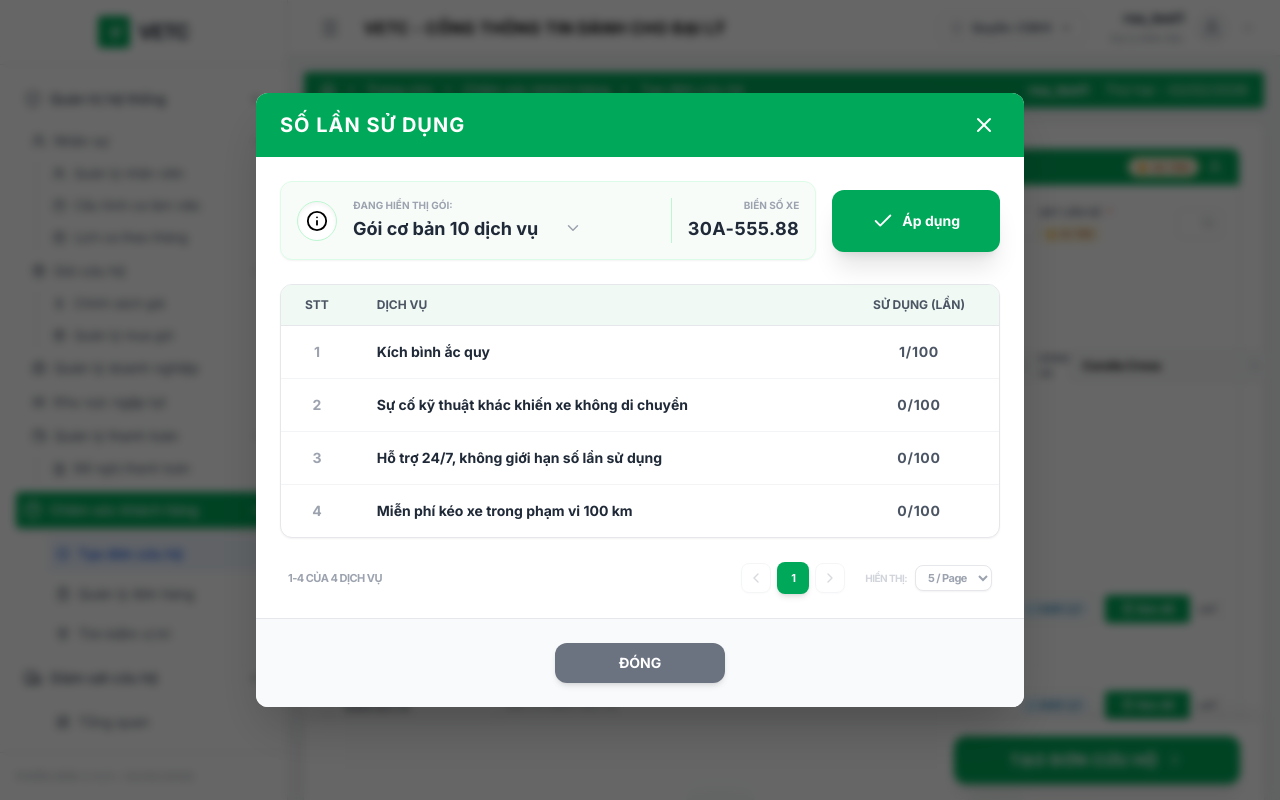
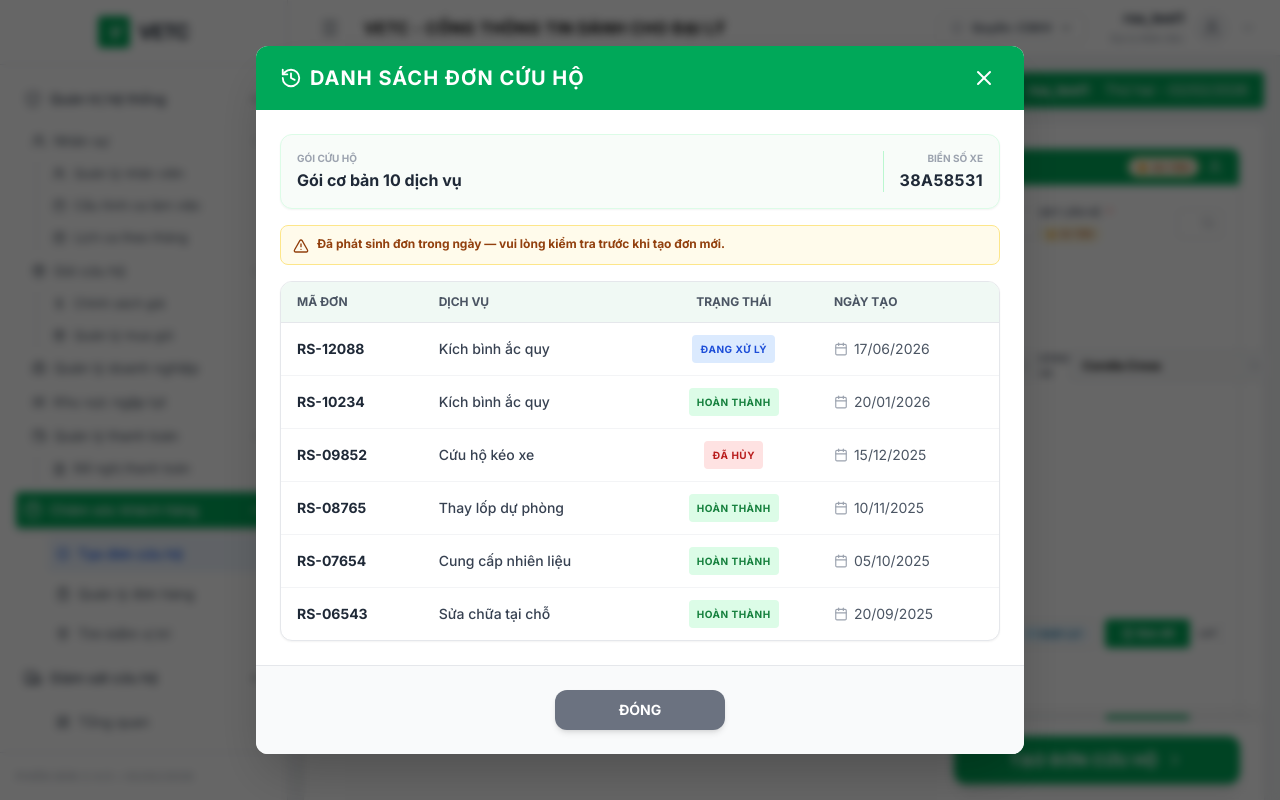
Before and after one commit to ducld-vetc/rsa-design, a React (Vite) app: page /#/create in a window 1280 px wide. Both pictures are taken after a click on the button "Chi tiết gói". Built offline with nearby package versions, Linux system fonts and the light colour scheme.

Commit message:
feat: add future schedule day validation and summarize future shift key usage functionality, enhance shift management with new utility functions and documentation updates

```diff
--- a/pages/CreateRescueOrder.tsx
+++ b/pages/CreateRescueOrder.tsx
@@ -16,7 +16,8 @@ import {
   Truck,
   User,
   UserCheck,
-  UserX
+  UserX,
+  AlertTriangle
 } from 'lucide-react';
 import {FormData, OrderHistory} from '../types';
 import ImageUploadSection from '../shared/ImageUploadSection';
@@ -24,7 +25,10 @@ import ServiceSelectionField from '../shared/ServiceSelectionField';
 import AISuggestionSection from '../shared/AISuggestionSection';
 import MapSelectionModal from '../shared/MapSelectionModal';
 import RescueHistoryModal from '../shared/RescueHistoryModal';
-import UsageHistoryModal from '../shared/UsageHistoryModal';
+import UsageHistoryModal, {
+  DEFAULT_PACKAGE_ORDERS,
+  hasOrderCreatedToday,
+} from '../shared/UsageHistoryModal';
 import DuplicateRescueWarningModal from '../shared/DuplicateRescueWarningModal';
 import PriorityCustomerBadge from '../shared/PriorityCustomerBadge';
 import { FloodWarningBadge } from '../shared/OrderAlertBadges';
@@ -41,15 +45,7 @@ interface CreateRescueOrderProps {
   role?: 'OSA' | 'CSKH' | 'STATION' | 'DRIVER';
 }
 
-const MOCK_HISTORY_DATA: OrderHistory[] = [
-  { id: 'RS-10234', date: '20/01/2026', service: 'Kích bình ắc quy', status: 'Completed' },
-  { id: 'RS-09852', date: '15/12/2025', service: 'Cứu hộ kéo xe', status: 'Cancelled' },
-  { id: 'RS-08765', date: '10/11/2025', service: 'Thay lốp dự phòng', status: 'Completed' },
-  { id: 'RS-07654', date: '05/10/2025', service: 'Cung cấp nhiên liệu', status: 'Completed' },
-  { id: 'RS-06543', date: '20/09/2025', service: 'Sửa chữa tại chỗ', status: 'Completed' },
-  { id: 'RS-05432', date: '15/08/2025', service: 'Cẩu xe từ vực', status: 'Completed' },
-  { id: 'RS-04321', date: '01/07/2025', service: 'Kích bình ắc quy', status: 'Cancelled' }
-];
+const MOCK_HISTORY_DATA: OrderHistory[] = DEFAULT_PACKAGE_ORDERS;
 
 const WORKSHOP_STATIONS = [
   'Carpla Service Thái Bình',
@@ -224,6 +220,15 @@ const CreateRescueOrder: React.FC<CreateRescueOrderProps> = ({ data, onNext, onU
 
   // Logic to slice history - Max 4 items on main screen
   const visibleHistory = currentHistory.slice(0, 4);
+
+  /** Đơn gắn gói để mở Chi tiết gói + cảnh báo trong ngày */
+  const packageOrders: OrderHistory[] =
+    currentHistory.length > 0
+      ? currentHistory
+      : data.customer.servicePackage !== 'Không có'
+        ? MOCK_HISTORY_DATA
+        : [];
+  const hasOrderToday = hasOrderCreatedToday(packageOrders);
 
   const SectionHeader = ({ title, number, icon, trailing }: { title: string, number: number, icon?: React.ReactNode, trailing?: React.ReactNode }) => (
       <div className="bg-vetc-green text-white px-4 py-2 rounded-t-lg font-bold text-sm flex items-center justify-between">
@@ -446,7 +451,8 @@ const CreateRescueOrder: React.FC<CreateRescueOrderProps> = ({ data, onNext, onU
                   </div>
                 </div>
                 {/* Package info */}
-                <div className="grid grid-cols-1 md:grid-cols-3 gap-x-12 gap-y-4 pb-4 border-b border-gray-100">
+                <div className="pb-4 border-b border-gray-100 space-y-2">
+                  <div className="grid grid-cols-1 md:grid-cols-3 gap-x-12 gap-y-4">
                     <div className="flex items-center">
                       <label className="w-40 text-[10px] font-bold text-gray-500 uppercase">Gói cứu hộ sử dụng</label>
                       <div className="flex-1 flex items-center space-x-2">
@@ -457,6 +463,13 @@ const CreateRescueOrder: React.FC<CreateRescueOrderProps> = ({ data, onNext, onU
                         <button onClick={() => setIsPackageModalOpen(true)} className="text-[10px] text-blue-600 font-bold underline whitespace-nowrap">Chi tiết gói</button>
                       </div>
                     </div>
+                  </div>
+                  {hasOrderToday && (
+                    <div className="flex items-center gap-1.5 text-amber-700 pl-0 md:pl-40">
+                      <AlertTriangle size={13} className="shrink-0" />
+                      <span className="text-[11px] font-bold">Đã phát sinh đơn trong ngày</span>
+                    </div>
+                  )}
                 </div>
                 {/* Location info */}
                 <div className="flex items-center space-x-2">
@@ -797,10 +810,7 @@ const CreateRescueOrder: React.FC<CreateRescueOrderProps> = ({ data, onNext, onU
         onClose={() => setIsPackageModalOpen(false)}
         currentPackage={data.customer.servicePackage}
         customerPlate={data.customer.plate}
-        onApply={(pkg) => {
-          onUpdateCustomer({ servicePackage: pkg });
-          setIsPackageModalOpen(false);
-        }}
+        orders={packageOrders}
       />
 
       {/* MODAL BẢN ĐỒ */}
--- a/pages/GuestOrderDetails.tsx
+++ b/pages/GuestOrderDetails.tsx
@@ -67,7 +67,10 @@ import CustomerFeeChangeWarningModal, {
 import GuaranteeRateChangeWarningModal from '../shared/GuaranteeRateChangeWarningModal';
 import UnpaidDepositRemainingWarningModal from '../shared/UnpaidDepositRemainingWarningModal';
 import ProviderPaymentConfirmDialog from '../shared/ProviderPaymentConfirmDialog';
-import UsageHistoryModal from '../shared/UsageHistoryModal';
+import UsageHistoryModal, {
+  DEFAULT_PACKAGE_ORDERS,
+  hasOrderCreatedToday,
+} from '../shared/UsageHistoryModal';
 import StatusUpdateModal, { STATUS_OPTIONS } from '../shared/StatusUpdateModal';
 import type { OrderDetailsNavState } from '../data/orderListDemoData';
 import ShareLocationWebviewModal from '../shared/ShareLocationWebviewModal';
@@ -783,6 +786,8 @@ const GuestOrderDetails: React.FC<{
   const [isDistanceWarningOpen, setIsDistanceWarningOpen] = useState(false);
 
   const hasPackage = selectedPackage !== 'Không có';
+  const packageOrders = hasPackage ? DEFAULT_PACKAGE_ORDERS : [];
+  const hasOrderToday = hasOrderCreatedToday(packageOrders);
   const isOverDistance = parseFloat(estimatedDistance) > 100;
 
   const handleDistanceChange = (e: React.ChangeEvent<HTMLInputElement>) => {
@@ -1544,7 +1549,17 @@ const GuestOrderDetails: React.FC<{
                 </div>
                 <div className="lg:col-span-1">
                   <div>
-                    <Label>Gói dịch vụ</Label>
+                    <Label>
+                      <span className="flex items-center gap-2 flex-wrap">
+                        Gói dịch vụ
+                        {hasOrderToday && (
+                          <span className="inline-flex items-center gap-1 normal-case tracking-normal text-amber-700 bg-amber-50 border border-amber-200 px-1.5 py-0.5 rounded font-bold text-[10px]">
+                            <AlertTriangle size={11} className="shrink-0" />
+                            Cảnh báo đơn
+                          </span>
+                        )}
+                      </span>
+                    </Label>
                     <div className="flex-1 flex items-center space-x-2">
                       <div className={`flex-1 relative`}>
                         <select
@@ -2733,7 +2748,7 @@ const GuestOrderDetails: React.FC<{
             onClose={() => setIsPackageModalOpen(false)}
             currentPackage={selectedPackage}
             customerPlate={mockFormData.customer.plate}
-            onApply={(pkg) => setSelectedPackage(pkg)}
+            orders={packageOrders}
         />
 
         {/* Actual Service Selection Modal */}
--- a/shared/UsageHistoryModal.tsx
+++ b/shared/UsageHistoryModal.tsx
@@ -1,44 +1,50 @@
+import React, { useMemo } from 'react';
+import { X, History, Calendar, FileQuestion, AlertTriangle } from 'lucide-react';
+import { OrderHistory } from '../types';
 
-import React, { useState, useEffect } from 'react';
-import { X, Info, ChevronDown, Check, UserX, ChevronRight } from 'lucide-react';
+/** Parse DD/MM/YYYY → timestamp (0 nếu không hợp lệ) */
+export const parseOrderDate = (dateStr: string): number => {
+  const parts = dateStr.trim().split(/[/.-]/);
+  if (parts.length !== 3) return 0;
+  const [dd, mm, yyyy] = parts.map(Number);
+  if (!dd || !mm || !yyyy) return 0;
+  return new Date(yyyy, mm - 1, dd).getTime();
+};
 
-interface PackageDetail {
-  stt: number;
-  name: string;
-  used: number;
-  limit: number;
-}
+/** Format hôm nay theo DD/MM/YYYY */
+export const formatTodayVi = (d = new Date()): string => {
+  const dd = String(d.getDate()).padStart(2, '0');
+  const mm = String(d.getMonth() + 1).padStart(2, '0');
+  const yyyy = d.getFullYear();
+  return `${dd}/${mm}/${yyyy}`;
+};
 
-interface Package {
-  id: string;
-  name: string;
-  plate?: string;
-  details: PackageDetail[];
-}
+export const hasOrderCreatedToday = (orders: OrderHistory[], today = formatTodayVi()): boolean =>
+  orders.some((o) => o.date === today);
 
-const PACKAGE_LIST: Package[] = [
-  {
-    id: 'BASIC',
-    name: 'Gói cơ bản 10 dịch vụ',
-    plate: '30A-555.88',
-    details: [
-      { stt: 1, name: 'Kích bình ắc quy', used: 1, limit: 100 },
-      { stt: 2, name: 'Sự cố kỹ thuật khác khiến xe không di chuyển', used: 0, limit: 100 },
-      { stt: 3, name: 'Hỗ trợ 24/7, không giới hạn số lần sử dụng', used: 0, limit: 100 },
-      { stt: 4, name: 'Miễn phí kéo xe trong phạm vi 100 km', used: 0, limit: 100 }
-    ]
-  },
-  {
-    id: 'PREMIUM',
-    name: 'Gói nâng cao Premium',
-    plate: '29H-123.45',
-    details: [
-      { stt: 1, name: 'Kích bình ắc quy', used: 2, limit: 100 },
-      { stt: 2, name: 'Thay lốp dự phòng', used: 1, limit: 100 },
-      { stt: 3, name: 'Cứu hộ thủy kích', used: 0, limit: 10 },
-      { stt: 4, name: 'Kéo xe không giới hạn khoảng cách', used: 0, limit: 100 }
-    ]
-  }
+export const sortOrdersNewestFirst = (orders: OrderHistory[]): OrderHistory[] =>
+  [...orders].sort((a, b) => parseOrderDate(b.date) - parseOrderDate(a.date));
+
+const statusLabel = (status: OrderHistory['status']) => {
+  if (status === 'Completed') return 'Hoàn thành';
+  if (status === 'Cancelled') return 'Đã hủy';
+  return 'Đang xử lý';
+};
+
+const statusClass = (status: OrderHistory['status']) => {
+  if (status === 'Completed') return 'bg-green-100 text-green-700';
+  if (status === 'Cancelled') return 'bg-red-100 text-red-700';
+  return 'bg-blue-100 text-blue-700';
+};
+
+/** Mock đơn theo gói — có ít nhất 1 đơn trong ngày để demo cảnh báo */
+export const DEFAULT_PACKAGE_ORDERS: OrderHistory[] = [
+  { id: 'RS-12088', date: formatTodayVi(), service: 'Kích bình ắc quy', status: 'In Progress' },
+  { id: 'RS-10234', date: '20/01/2026', service: 'Kích bình ắc quy', status: 'Completed' },
+  { id: 'RS-09852', date: '15/12/2025', service: 'Cứu hộ kéo xe', status: 'Cancelled' },
+  { id: 'RS-08765', date: '10/11/2025', service: 'Thay lốp dự phòng', status: 'Completed' },
+  { id: 'RS-07654', date: '05/10/2025', service: 'Cung cấp nhiên liệu', status: 'Completed' },
+  { id: 'RS-06543', date: '20/09/2025', service: 'Sửa chữa tại chỗ', status: 'Completed' },
 ];
 
 interface UsageHistoryModalProps {
@@ -46,7 +52,10 @@ interface UsageHistoryModalProps {
   onClose: () => void;
   currentPackage: string;
   customerPlate: string;
-  onApply: (pkg: string) => void;
+  /** Danh sách đơn gắn gói/KH — mặc định mock */
+  orders?: OrderHistory[];
+  /** Giữ tương thích caller cũ (không còn dùng để chọn gói) */
+  onApply?: (pkg: string) => void;
 }
 
 const UsageHistoryModal: React.FC<UsageHistoryModalProps> = ({
@@ -54,87 +63,100 @@ const UsageHistoryModal: React.FC<UsageHistoryModalProps> = ({
   onClose,
   currentPackage,
   customerPlate,
-  onApply
+  orders = DEFAULT_PACKAGE_ORDERS,
 }) => {
-  const [previewPackage, setPreviewPackage] = useState(currentPackage);
-
-  useEffect(() => {
-    if (isOpen) {
-      setPreviewPackage(currentPackage);
-    }
-  }, [isOpen, currentPackage]);
+  const sortedOrders = useMemo(() => sortOrdersNewestFirst(orders), [orders]);
+  const hasToday = useMemo(() => hasOrderCreatedToday(sortedOrders), [sortedOrders]);
 
   if (!isOpen) return null;
 
-  const currentPackageInfo = PACKAGE_LIST.find(p => p.name === previewPackage);
-
   return (
     <div className="fixed inset-0 z-[60] flex items-center justify-center p-4 bg-black/60 backdrop-blur-sm animate-in fade-in duration-300">
-      <div className="bg-white rounded-xl shadow-2xl w-full max-w-3xl overflow-hidden animate-in zoom-in-95 duration-300">
-        <div className="bg-vetc-green text-white px-6 py-4 flex items-center justify-between font-black text-xl uppercase tracking-wider">
-          <span>Số lần sử dụng</span>
-          <button onClick={onClose} className="hover:bg-white/20 p-1 rounded-full"><X size={24} /></button>
+      <div className="bg-white rounded-xl shadow-2xl w-full max-w-3xl overflow-hidden animate-in zoom-in-95 duration-300 flex flex-col max-h-[90vh]">
+        <div className="bg-vetc-green text-white px-6 py-4 flex items-center justify-between font-black text-xl uppercase tracking-wider shrink-0">
+          <div className="flex items-center gap-2">
+            <History size={22} />
+            <span>Danh sách đơn cứu hộ</span>
           </div>
-        <div className="p-6 space-y-6">
-          <div className="flex items-center space-x-4">
-            <div className="flex-1 bg-[#f8fcf9] p-4 rounded-xl border border-green-100 flex items-center space-x-4 shadow-sm">
-              <div className="w-10 h-10 rounded-full bg-white border border-green-200 flex items-center justify-center text-vetc-green shadow-inner"><Info size={22} /></div>
-              <div className="flex-1 flex items-center justify-between">
-                <div className="text-left">
-                  <p className="text-[10px] font-black text-gray-400 uppercase mb-0.5">Đang hiển thị gói:</p>
-                  <div className="relative">
-                    <select value={previewPackage} onChange={(e) => setPreviewPackage(e.target.value)} className="bg-transparent text-lg font-black text-gray-800 outline-none w-full appearance-none pr-8">
-                      {PACKAGE_LIST.map(p => <option key={p.id} value={p.name}>{p.name}</option>)}
-                      <option value="Không có">Không có</option>
-                    </select>
-                    <ChevronDown size={18} className="absolute right-0 top-1 text-gray-400 pointer-events-none" />
+          <button type="button" onClick={onClose} className="hover:bg-white/20 p-1 rounded-full">
+            <X size={24} />
+          </button>
         </div>
+
+        <div className="p-6 space-y-4 overflow-y-auto custom-scrollbar flex-1 min-h-0">
+          <div className="bg-[#f8fcf9] p-4 rounded-xl border border-green-100 flex items-center justify-between gap-4 shadow-sm">
+            <div className="text-left min-w-0">
+              <p className="text-[10px] font-black text-gray-400 uppercase mb-0.5">Gói cứu hộ</p>
+              <p className="text-base font-black text-gray-800 truncate">{currentPackage || '---'}</p>
             </div>
-                <div className="text-right pl-4 border-l border-green-200">
+            <div className="text-right pl-4 border-l border-green-200 shrink-0">
               <p className="text-[10px] font-black text-gray-400 uppercase mb-0.5">Biển số xe</p>
-                    <p className="text-lg font-black text-gray-800 uppercase tracking-wide">
-                      {previewPackage === 'Không có' ? (customerPlate || '---') : currentPackageInfo?.plate || customerPlate}
+              <p className="text-base font-black text-gray-800 uppercase tracking-wide">
+                {customerPlate || '---'}
               </p>
             </div>
           </div>
+
+          {hasToday && (
+            <div className="flex items-start gap-2 rounded-lg border border-amber-200 bg-amber-50 px-3 py-2.5 text-amber-800">
+              <AlertTriangle size={16} className="shrink-0 mt-0.5" />
+              <p className="text-xs font-bold leading-snug">
+                Đã phát sinh đơn trong ngày — vui lòng kiểm tra trước khi tạo đơn mới.
+              </p>
             </div>
-            <button onClick={() => { onApply(previewPackage); onClose(); }} className="bg-vetc-green text-white px-10 py-5 rounded-xl font-black text-sm shadow-xl hover:bg-green-700 active:scale-95 flex items-center space-x-2"><Check size={22} /><span>Áp dụng</span></button>
-          </div>
+          )}
 
-          {previewPackage === 'Không có' ? (
-            <div className="border rounded-xl shadow-sm bg-white p-12 text-center flex flex-col items-center justify-center space-y-3 text-gray-400">
-               <UserX size={48} className="opacity-20" />
-               <span className="font-bold text-lg text-gray-500">Không sử dụng gói cứu hộ</span>
-            </div>
-          ) : (
-            <>
+          {sortedOrders.length > 0 ? (
             <div className="border rounded-xl overflow-hidden shadow-sm bg-white">
               <table className="w-full text-sm text-left">
                 <thead className="bg-[#f0f9f4] text-gray-600 font-bold text-xs uppercase border-b">
-                    <tr><th className="px-6 py-3 w-16 text-center">STT</th><th className="px-6 py-3">Dịch vụ</th><th className="px-6 py-3 w-40 text-center">Sử dụng (Lần)</th></tr>
+                  <tr>
+                    <th className="px-4 py-3">Mã đơn</th>
+                    <th className="px-4 py-3">Dịch vụ</th>
+                    <th className="px-4 py-3 text-center">Trạng thái</th>
+                    <th className="px-4 py-3">Ngày tạo</th>
+                  </tr>
                 </thead>
                 <tbody className="divide-y divide-gray-100">
-                      {currentPackageInfo?.details.map((d, i) => (
-                        <tr key={i} className="hover:bg-gray-50 transition-colors">
-                          <td className="px-6 py-4 text-center text-gray-400 font-bold">{d.stt}</td>
-                          <td className="px-6 py-4 text-gray-800 font-bold">{d.name}</td>
-                          <td className="px-6 py-4 text-center font-black text-gray-600 tracking-wider">{d.used}/{d.limit}</td>
+                  {sortedOrders.map((order) => (
+                    <tr key={order.id} className="hover:bg-gray-50 transition-colors">
+                      <td className="px-4 py-3 font-bold text-gray-800">{order.id}</td>
+                      <td className="px-4 py-3 font-medium text-gray-700">{order.service}</td>
+                      <td className="px-4 py-3 text-center">
+                        <span
+                          className={`inline-flex px-2 py-1 rounded text-[10px] font-black uppercase tracking-wider ${statusClass(order.status)}`}
+                        >
+                          {statusLabel(order.status)}
+                        </span>
+                      </td>
+                      <td className="px-4 py-3">
+                        <div className="flex items-center text-gray-600">
+                          <Calendar size={14} className="mr-1.5 text-gray-400 shrink-0" />
+                          <span>{order.date}</span>
+                        </div>
+                      </td>
                     </tr>
                   ))}
                 </tbody>
               </table>
             </div>
-              <div className="flex justify-between items-center text-[11px] text-gray-400 font-bold px-2 uppercase tracking-tighter">
-                <span>1-{currentPackageInfo?.details.length} của {currentPackageInfo?.details.length} dịch vụ</span>
-                <div className="flex items-center space-x-5">
-                  <div className="flex items-center space-x-1.5"><button className="p-1.5 border rounded-lg bg-white shadow-sm opacity-40"><ChevronRight size={16} className="rotate-180" /></button><span className="w-8 h-8 flex items-center justify-center bg-vetc-green text-white rounded-lg shadow-md">1</span><button className="p-1.5 border rounded-lg bg-white shadow-sm opacity-40"><ChevronRight size={16} /></button></div>
-                  <div className="flex items-center space-x-2"><span className="text-[10px] text-gray-300">Hiển thị:</span><select className="border rounded-lg px-2 py-1 bg-white outline-none shadow-sm"><option>5 / Page</option></select></div>
+          ) : (
+            <div className="border rounded-xl shadow-sm bg-white p-12 text-center flex flex-col items-center justify-center space-y-3 text-gray-400">
+              <FileQuestion size={48} className="opacity-20" />
+              <span className="font-bold text-lg text-gray-500">Chưa có đơn cứu hộ</span>
             </div>
-              </div>
-            </>
           )}
         </div>
-        <div className="p-6 border-t bg-gray-50 flex justify-center"><button onClick={onClose} className="bg-gray-500 hover:bg-gray-600 text-white px-16 py-2.5 rounded-xl font-black uppercase text-sm shadow-md transition-all active:scale-95">Đóng</button></div>
+
+        <div className="p-6 border-t bg-gray-50 flex justify-center shrink-0">
+          <button
+            type="button"
+            onClick={onClose}
+            className="bg-gray-500 hover:bg-gray-600 text-white px-16 py-2.5 rounded-xl font-black uppercase text-sm shadow-md transition-all active:scale-95"
+          >
+            Đóng
+          </button>
+        </div>
       </div>
     </div>
   );
```
Also changed, not shown: data/shiftConfigMockData.ts (+52 -0 lines), pages/ShiftDefinitionManagement.tsx (+212 -173 lines), 3 other files (tests, documents, lock files or other folders). Lines whose indentation alone changed are shown as unchanged.
